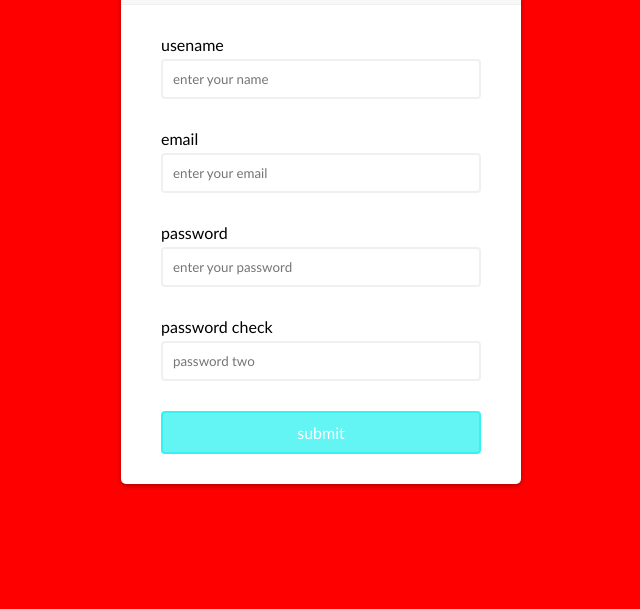
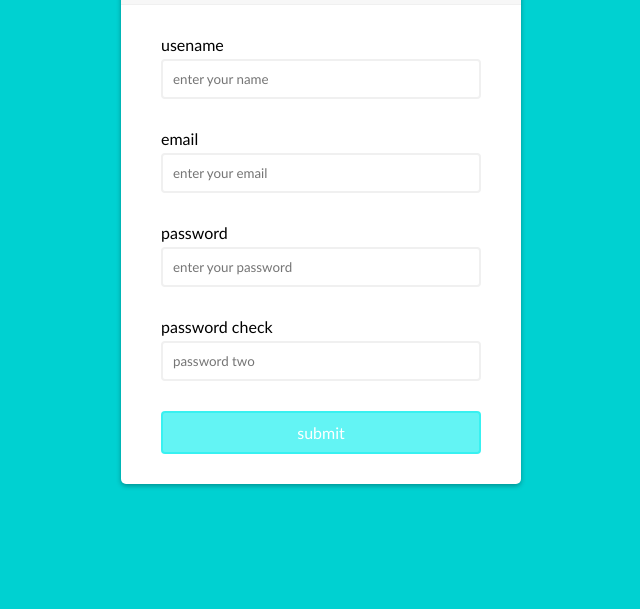
Before and after one commit to diyaKhasawneh/client-side-using-js, a plain HTML site: page index.html in a window 1280 px wide. Shown: the part 191-800 px from the top of the page, without its empty margins (319-959 px from the left). Drawn offline with Linux system fonts and the light colour scheme.

Commit message:
cyan color body

```diff
--- a/style.css
+++ b/style.css
@@ -2,7 +2,7 @@
     box-sizing: border-box;
 }
 body{
-    background: red;
+    background: #00D1D1;
     display: flex;
     align-items: center;
     justify-content: center;
```
